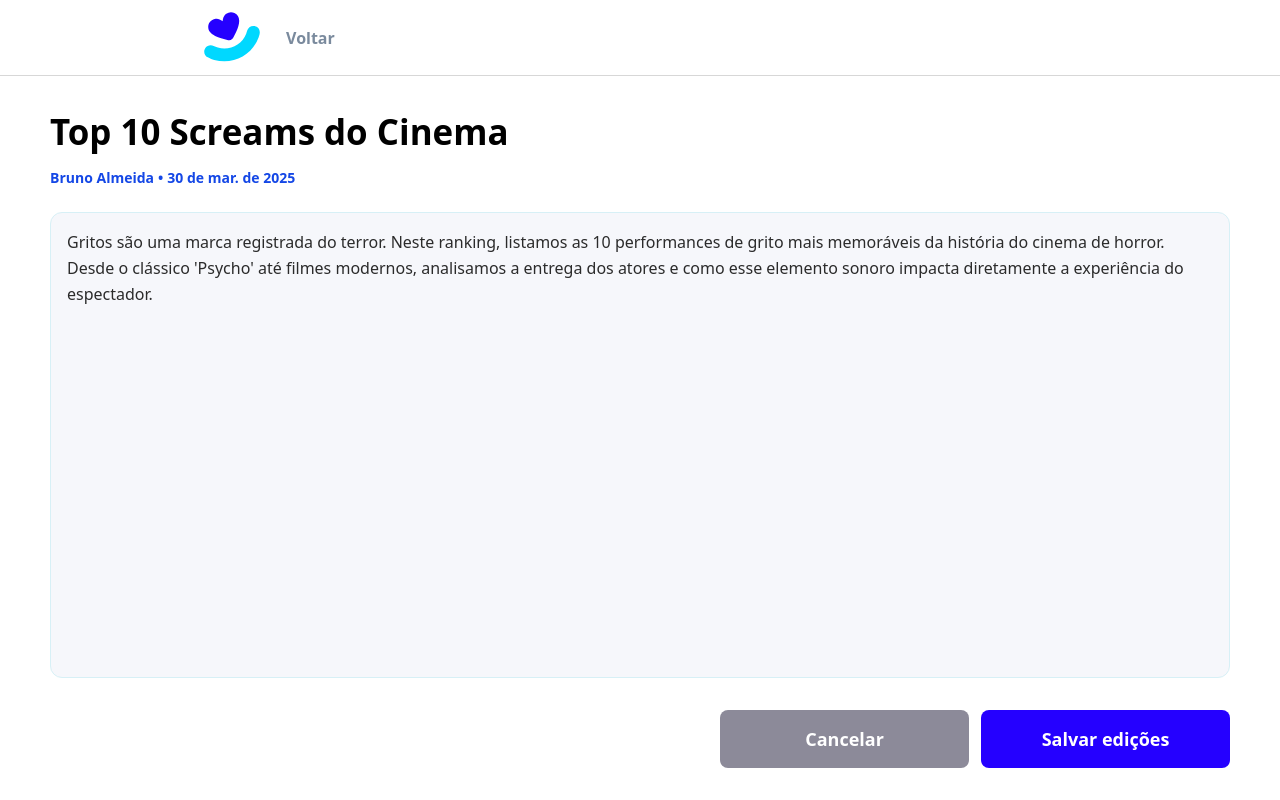
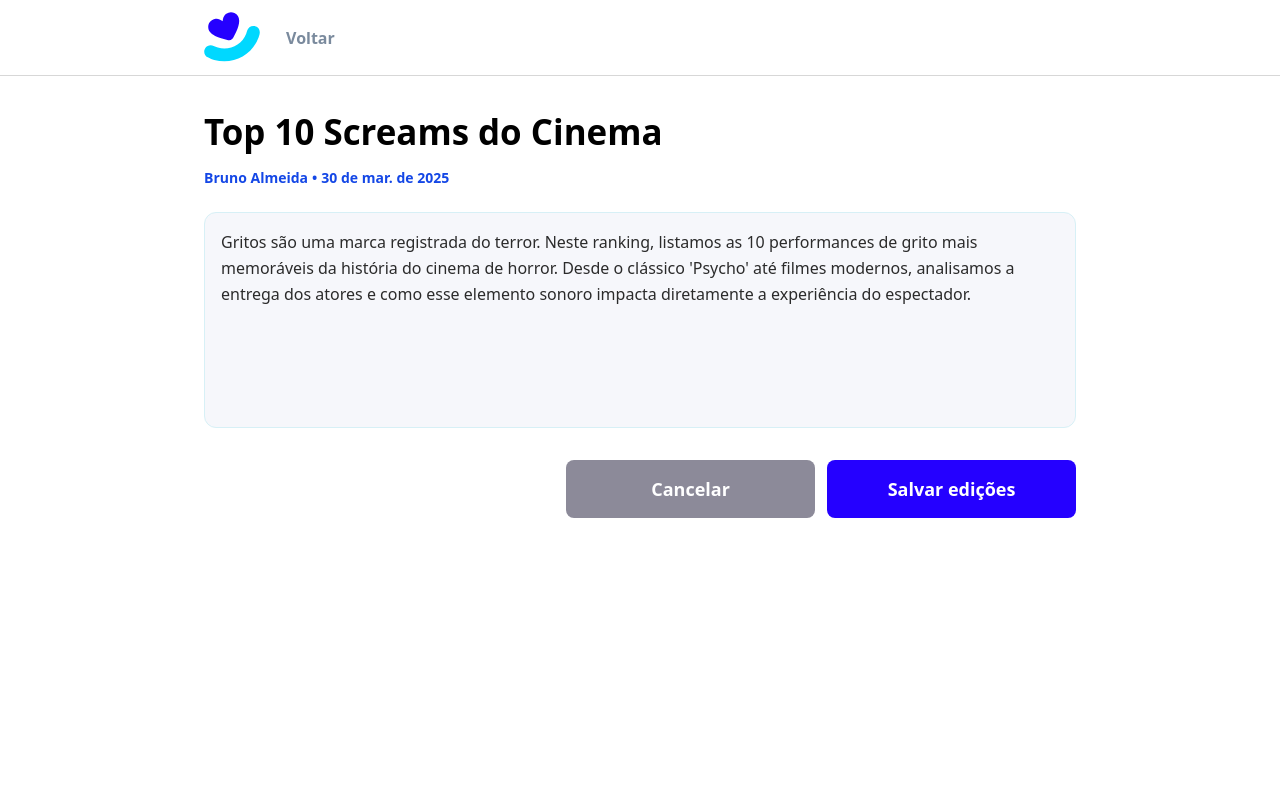
Before and after one commit to vitto2/blog-da-blue, a React (Vite) app: page / in a window 1280 px wide. Built offline with nearby package versions, Linux system fonts and the light colour scheme.

Commit message:
feat: conclui edição na página de editar blog.

```diff
--- a/src/components/EditPost.jsx
+++ b/src/components/EditPost.jsx
@@ -25,7 +25,7 @@ export default function EditPost({
     <div className="flex min-h-screen flex-col ">
       <Header returnBtn />
 
-      <main className="flex flex-1 flex-col px-[1.5rem] pt-[2rem] pb-8 md:px-[50px]">
+      <main className="flex flex-1 flex-col px-[1.5rem] pt-[2rem] pb-8 md:px-[3.1rem] xl:px-[204px] xl:pb-[17.625rem]">
         <h1 className="mb-[0.75rem] text-xl font-semibold md:text-[2.18rem]">{titulo}</h1>
 
         <div className="mb-[1.5rem] flex items-center gap-[0.25rem] text-xs font-normal text-blue-700 md:text-[14px] md:font-semibold">
```
